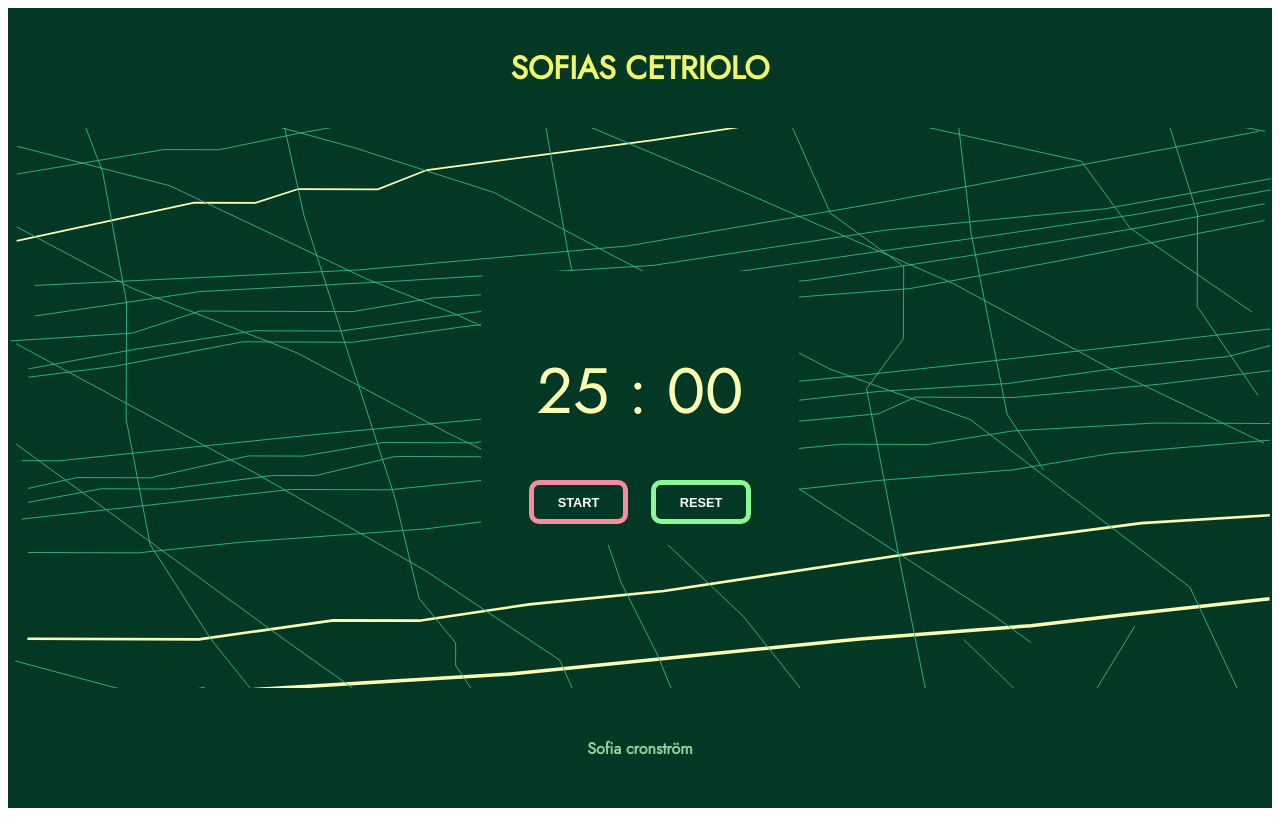
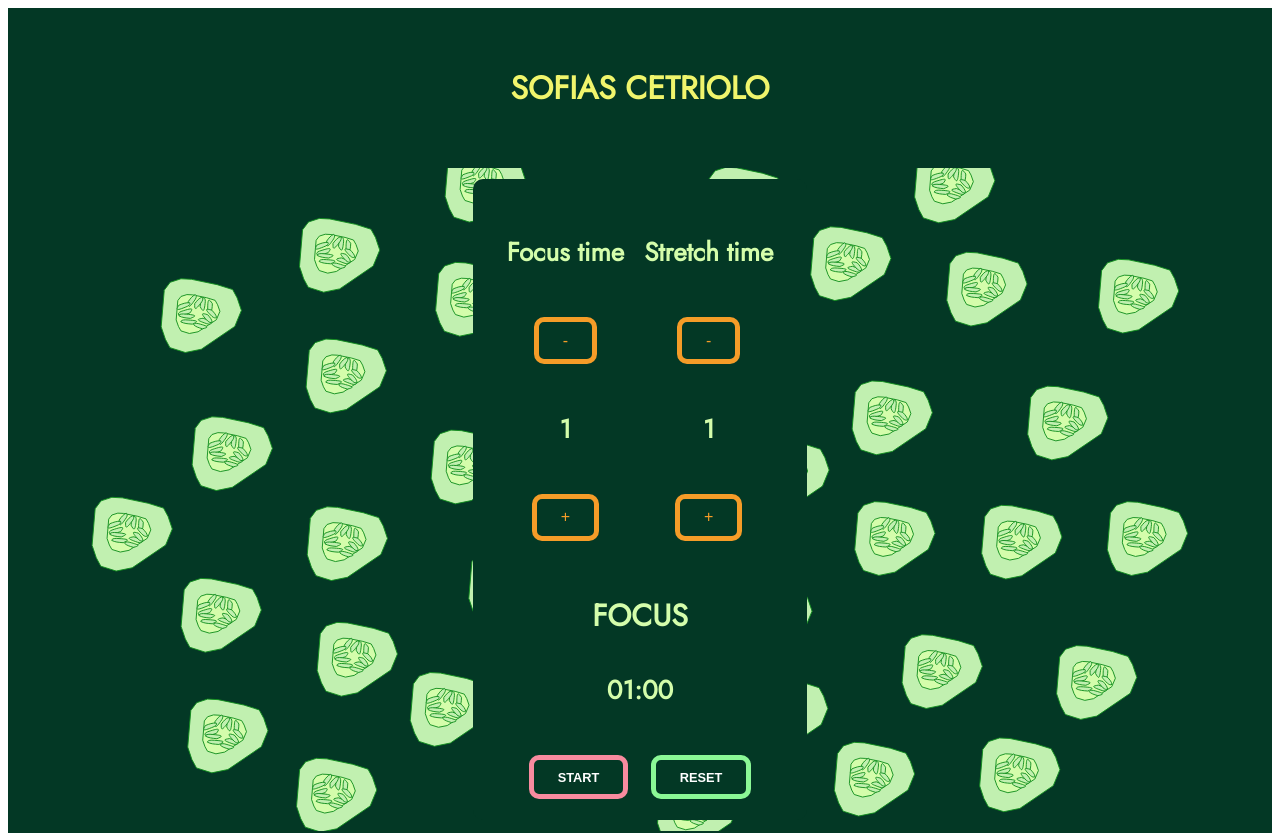
Before and after one commit to SofiaCronstrom/react-pomodoro, a React (Create React App) app: page / in a window 1280 px wide. Shown: the top 833 px of the page. Built offline with nearby package versions, Linux system fonts and the light colour scheme; no server answers.

Commit message:
Changing font, position, background

```diff
--- a/src/Pomodoro.css
+++ b/src/Pomodoro.css
@@ -9,7 +9,7 @@
     font-weight: lighter;
     background-color: #033825;
     color: #f0f56c;
-    min-height: 15vh;
+    min-height: 20vh;
     display: flex;
     flex-direction: column;
     align-items: center;
@@ -21,7 +21,7 @@
     font-weight: lighter;
     background-color: #033825;
     color: #95D09B;
-    min-height: 15vh;
+    min-height: 20vh;
     display: flex;
     flex-direction: column;
     align-items: center;
@@ -29,18 +29,18 @@
   }
 
   .pomodoro {
+    font-family: 'Jost', sans-serif;
     text-align: center;
     background-color: #033825;
-    min-height: 70vh;
+    min-height: 60vh;
     display: flex;
     flex-direction: column;
     align-items: center;
     justify-content: center;
     font-size: calc(10px + 2vmin);
-    color: #FCFEB4;
+    color: #D4FDAB;
     background-position: center;
     background-repeat: no-repeat;
-    background-size: cover;
   }
 
 
@@ -49,6 +49,18 @@
   padding: .6rem 1.5rem;
   margin: .7rem;
   border-radius: 10px;
+}
+.length-section{
+  display: flex;
+  flex-direction: row;
+  align-content: center;
+
+}
+.focus{
+  margin: 10px;
+}
+.stretch{
+  margin: 10px;
 }
 
 .timer {
@@ -61,6 +73,23 @@
   font-size: 2rem;
   padding: 1rem;
   color: #8BF896;
+}
+.button1 {
+  padding: .6rem 1.5rem;
+  margin: .7rem;
+  border-radius: 10px;
+  text-transform: uppercase;
+
+  font-size: 1rem;
+  border-style: groove;
+  background-color:  #033825;
+  border: 5px solid #f59c28;
+  color: #f59c28;
+}
+.button1:hover {
+  background-color: #f59c28;
+  border: 5px solid  #033825;;
+  color: #001B11;
 }
 
 .button {
@@ -88,7 +117,14 @@
   border: 5px solid  #033825;
 }
 
-.button-primary-active {
+.button-primary {
+  padding: .6rem 1.5rem;
+  margin: .7rem;
+  border-radius: 10px;
+  text-transform: uppercase;
+  font-weight: 600;
+  font-size: .8rem;
+  border-style: groove;
   background-color:  #033825;
   border: 5px solid #F88B9F;
   color: white;
--- a/src/Pomodoro.js
+++ b/src/Pomodoro.js
@@ -1,89 +1,250 @@
-import React, {useState, useEffect} from 'react';
-import './Pomodoro.css'
-import Background from './Background.svg'
-import Alarm from './sound_cowbell.wav'
-import useSound from 'use-sound';
+// import React, {useState, useEffect} from 'react';
+// import './Pomodoro.css'
+// import Background from './Background.svg'
+// import Alarm from './sound_cowbell.wav'
+// import useSound from 'use-sound';
 
 
-export default function Pomodoro(){
+// export default function Pomodoro(){
 
-     const [minutes, setMinutes] = useState(25);
-     const [seconds, setSeconds] = useState(0);
-     const [displayMessage, setDisplayMessage] = useState(false);
-     const [isActive, setIsActive] = useState(false);
-     const [play] = useSound(Alarm);
+//      const [minutes, setMinutes] = useState(1);
+//      const [seconds, setSeconds] = useState(0);
+//      const [displayMessage, setDisplayMessage] = useState(false);
+//      const [isActive, setIsActive] = useState(false);
+//      const [play] = useSound(Alarm);
 
-     function toggle() {
-      setIsActive(!isActive);
-    }
+//      function toggle() {
+//       setIsActive(!isActive);
+//     }
 
-    function reset() {
-      setMinutes(25)
-      setSeconds(0);
-      setIsActive(false);
-      setDisplayMessage(!displayMessage);
-    }
+//     function reset() {
+//       setMinutes(25)
+//       setSeconds(0);
+//       setIsActive(false);
+//       setDisplayMessage(displayMessage);
+//     }
 
 
-     useEffect (() => {
-      let interval = null;
-       if (isActive){
+//      useEffect (() => {
+//       let interval = null;
+//        if (isActive){
 
-       interval = setInterval(() => {
+//        interval = setInterval(() => {
 
 
-         if (seconds === 0){
+//          if (seconds === 0){
 
-            if (minutes !== 0){
-                 setSeconds(59);
-                 setMinutes(minutes - 1);
-            } else {
-               let minutes = displayMessage ? 24 : 4;
-               let seconds = 59;
+//             if (minutes !== 0){
+//                  setSeconds(59);
+//                  setMinutes(minutes - 1);
+//             } else {
+//                let minutes = displayMessage ? 24 : 4;
+//                let seconds = 59;
 
-               play();
-               setSeconds(seconds);
-               setMinutes(minutes);
-               setDisplayMessage(!displayMessage);
+//                play();
+//                setSeconds(seconds);
+//                setMinutes(minutes);
+//                setDisplayMessage(!displayMessage);
 
-            }
+//             }
 
-        } else {
-          setSeconds(seconds - 1);
-        }
-      }, 1000);
+//         } else {
+//           setSeconds(seconds - 1);
+//         }
+//       }, 1000);
 
-    } else if (!isActive && seconds !== 0){
-      clearInterval(interval);
-    }
-    return () => clearInterval(interval)
-    }, [seconds, minutes, displayMessage, isActive, play]);
+//     } else if (!isActive && seconds !== 0){
+//       clearInterval(interval);
+//     }
+//     return () => clearInterval(interval)
+//     }, [seconds, minutes, displayMessage, isActive, play]);
 
-     const timerMinutes = minutes < 10 ? `0${minutes}` : minutes;
-     const timerSeconds = seconds < 10 ? `0${seconds}` : seconds;
+//      const timerMinutes = minutes < 10 ? `0${minutes}` : minutes;
+//      const timerSeconds = seconds < 10 ? `0${seconds}` : seconds;
 
 
-    return (
-    <div className="pomodoro" style={{backgroundImage: `url(${Background} )` }}>
-        <div className="row">
-        <div className="message">
-            {displayMessage && <div>Five minutes strech time</div>}
-        </div>
+//     return (
+//     <div className="pomodoro" style={{backgroundImage: `url(${Background} )` }}>
+//         <div className="row">
 
 
-            <div className="timer">{timerMinutes} : {timerSeconds}</div>
-
-            <button className={`button button-primary button-primary-${isActive ? 'active' : 'inactive'}`} onClick={toggle}>
-            {isActive ? 'Pause' : 'Start'}
-           </button>
-
-           <button className="button" onClick={reset}>
-              Reset
-           </button>
-       </div>
+//                   <div className="set-time">
+//                    <h5>Strech length:</h5>
+//                    <input onClick={""} type="button" value="-" className="button1" />
+//                    <h4>{""}</h4>
+//                    <input onClick={""} type="button" value="+" className="button1"/>
 
 
 
+//                    <h5>Focus length</h5>
+//                    <input onClick={""} type="button" value="-" className="button1"/>
+//                    <h4>{""}</h4>
+//                    <input onClick={""} type="button" value="+" className="button1" />
+//                  </div>
+
+
+//         <div className="message">
+//             {displayMessage && <div>Five minutes strech time</div>}
+//         </div>
+
+
+//             <div className="timer">{timerMinutes} : {timerSeconds}</div>
+
+//             <button className={`button button-primary button-primary-${isActive ? 'active' : 'inactive'}`} onClick={toggle}>
+//             {isActive ? 'Pause' : 'Start'}
+//            </button>
+
+//            <button className="button" onClick={reset}>
+//               Reset
+//            </button>
+//         </div>
+//        </div>
+
+
+
+//     );
+// };
+import React, { useRef, useState, useEffect } from "react";
+import './Pomodoro.css';
+import Background from './cucumber.svg';
+
+const App = () => {
+  const [breakTime, setBreakTime] = useState(1);
+  const [sessionTime, setSessionTime] = useState(1);
+  const [timerType, setTimerType] = useState("FOCUS");
+  const [timeLeft, setTimeLeft] = useState(sessionTime * 60);
+  const [pause, setPause] = useState(true);
+  const starter = useRef(null);
+
+  const changeTime = () => {
+    if (timeLeft > 0) {
+      setTimeLeft((timeLeft) => timeLeft - 1);
+    }
+    if (timeLeft === 0) {
+      if (timerType === "FOCUS") {
+        console.log(timeLeft);
+        setTimerType("STRETCH");
+        setTimeLeft(breakTime * 60);
+        buzzer();
+      } else {
+        setTimeLeft(sessionTime * 60);
+        setTimerType("FOCUS");
+        buzzer();
+      }
+    }
+  };
+  useEffect(() => {
+    if (!pause) {
+      const interval = setInterval(changeTime, 1000);
+      return () => clearInterval(interval);
+    }
+  });
+  const onBreakDecreClick = () => {
+    if (breakTime > 0) {
+      setBreakTime(breakTime - 1);
+      if (timerType === "STRETCH") {
+        setTimeLeft((breakTime - 1) * 60);
+      }
+    } else {
+      return;
+    }
+  };
+  const onBreakIncreClick = () => {
+    setBreakTime(breakTime + 1);
+    if (timerType === "STRETCH") {
+      setTimeLeft((breakTime + 1) * 60);
+    }
+  };
+  const onSessDecreClick = () => {
+    if (sessionTime > 0) {
+      setSessionTime((sessionTime) => sessionTime - 1);
+      if (timerType === "FOCUS") {
+        setTimeLeft((sessionTime - 1) * 60);
+      }
+    } else {
+      return;
+    }
+  };
+  const onSessIncreClick = () => {
+    setSessionTime((sessionTime) => sessionTime + 1);
+    if (timerType === "FOCUS") {
+      setTimeLeft((sessionTime + 1) * 60);
+    }
+  };
+  const buzzer = () => {
+    const sound = document.getElementById("beep");
+    sound.play();
+  };
+  const startTimer = () => {
+    console.log(sessionTime, breakTime, timeLeft);
+    setPause(false);
+  };
+  const stopTimer = () => {
+    setPause(true);
+    clearInterval(starter.current);
+  };
+  const onResetClick = () => {
+    stopTimer();
+    setBreakTime(5);
+    setSessionTime(25);
+    setTimerType("FOCUS");
+    setTimeLeft(1500);
+  };
+  const onChangePause = () => {
+    if (pause) {
+      startTimer();
+    } else {
+      stopTimer();
+    }
+  };
+  const toMMSS = () => {
+    var minutes = Math.floor(timeLeft / 60);
+    var seconds = timeLeft - minutes * 60;
+    if (minutes < 10) {
+      minutes = "0" + minutes;
+    }
+    if (seconds < 10) {
+      seconds = "0" + seconds;
+    }
+    return minutes + ":" + seconds;
+  };
+  return (
+    <div className="pomodoro" style={{backgroundImage: `url(${Background} )` }}>
+
+      <div className="row">
+        <div className="length-section">
+        <div className="focus">
+            <h4>Focus time</h4>
+            <input onClick={onSessDecreClick} type="button" value="-" className="button1" />
+            <h4>{sessionTime}</h4>
+            <input onClick={onSessIncreClick} type="button" value="+" className="button1"/>
+          </div>
+          <div className="stretch">
+            <h4>Stretch time</h4>
+            <input onClick={onBreakDecreClick} type="button" value="-" className="button1" />
+            <h4>{breakTime}</h4>
+            <input onClick={onBreakIncreClick} type="button" value="+" className="button1"/>
+          </div>
+        </div>
+        <div className="set-time">
+          <div>
+            <h3>{timerType}</h3>
+            <h4>{toMMSS(timeLeft)}</h4>
+            <button onClick={onChangePause} id="start-pause" className="button-primary">
+              {pause ? "START" : "PAUSE"}
+            </button>
+            <button onClick={onResetClick} id="reset" className="button">
+              RESET
+            </button>
+          </div>
+        </div>
+      </div>
+      <audio
+        id="beep"
+        src="https://raw.githubusercontent.com/freeCodeCamp/cdn/master/build/testable-projects-fcc/audio/BeepSound.wav"
+      />
     </div>
-    );
+  );
 };
+
+export default App;
```
Also changed, not shown: src/todo.js (added, +17 -0 lines), src/Background.svg (deleted), src/components/player.js (added), src/cucumber.svg (added).
